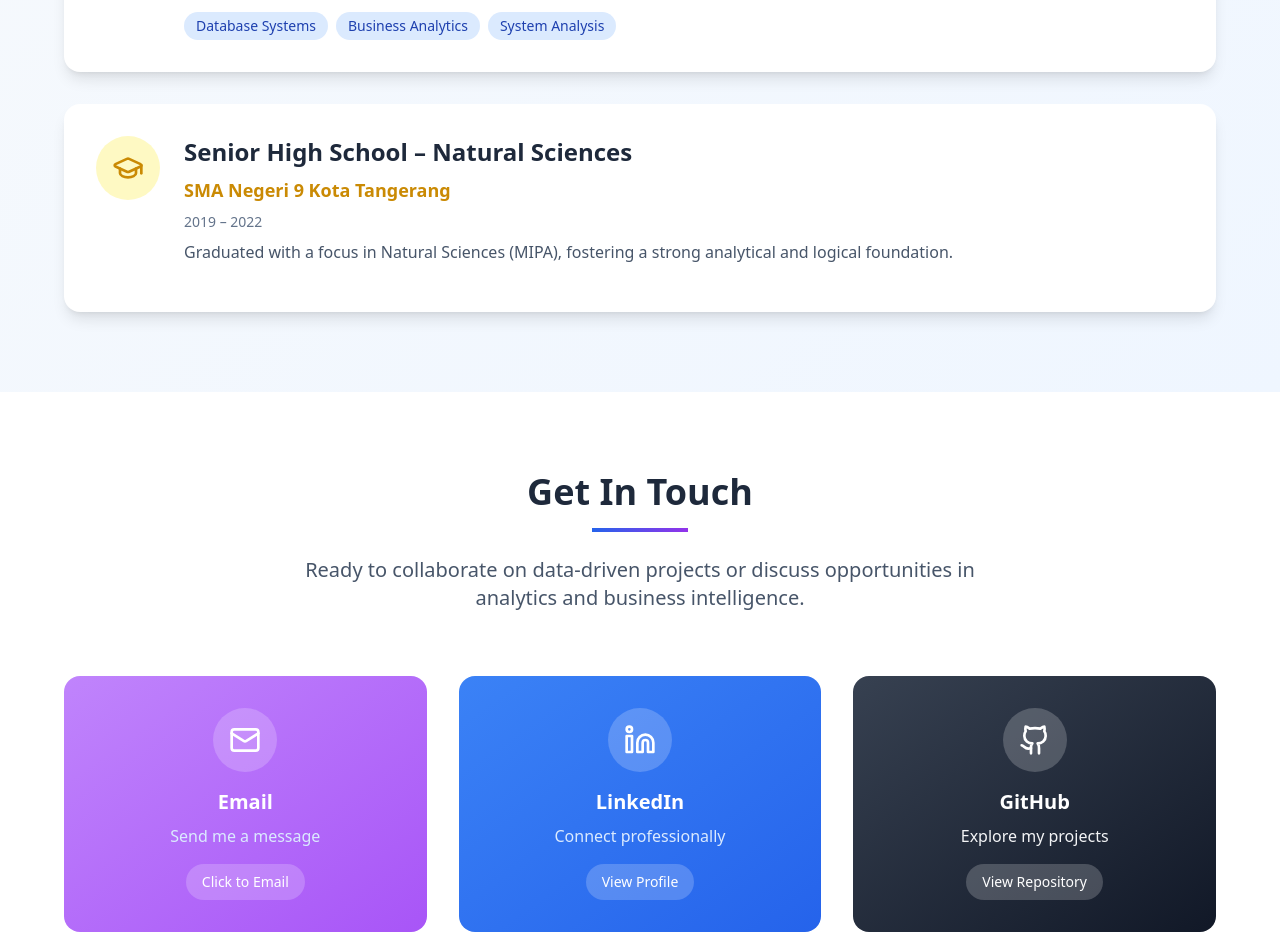
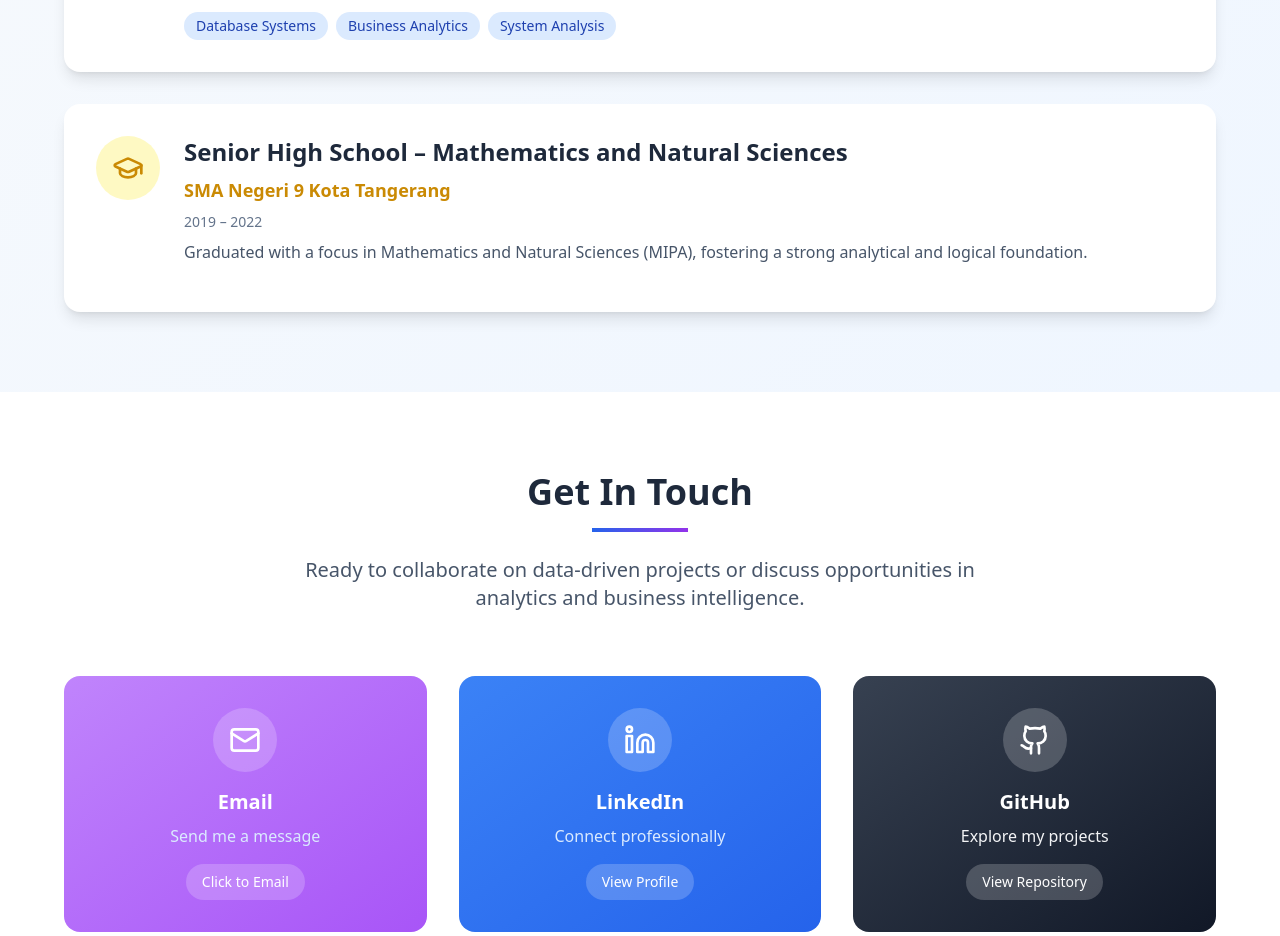
Before and after one commit to Chatarinaeva/portfolio-chatarinaeva, a React (Vite) app: page / in a window 1280 px wide. Shown: the part 1980-2916 px from the top of the page. Built offline with nearby package versions, Linux system fonts and the light colour scheme.

Commit message:
Update App.tsx - high school

```diff
--- a/src/App.tsx
+++ b/src/App.tsx
@@ -211,10 +211,10 @@ function App() {
                   <GraduationCap className="w-8 h-8 text-yellow-600" />
                 </div>
                 <div className="flex-1">
-                  <h3 className="text-2xl font-bold text-slate-800 mb-2">Senior High School – Natural Sciences</h3>
+                  <h3 className="text-2xl font-bold text-slate-800 mb-2">Senior High School – Mathematics and Natural Sciences</h3>
                   <p className="text-lg text-yellow-600 font-semibold mb-2">SMA Negeri 9 Kota Tangerang</p>
                   <p className="text-sm text-slate-500 mb-2">2019 – 2022</p>
-                  <p className="text-slate-600 mb-4">Graduated with a focus in Natural Sciences (MIPA), fostering a strong analytical and logical foundation.</p>
+                  <p className="text-slate-600 mb-4">Graduated with a focus in Mathematics and Natural Sciences (MIPA), fostering a strong analytical and logical foundation.</p>
                   {/* <span className="inline-block bg-yellow-100 text-yellow-800 px-3 py-1 rounded-full text-sm font-medium">2019 – 2022</span> */}
                 </div>
               </div>
```
